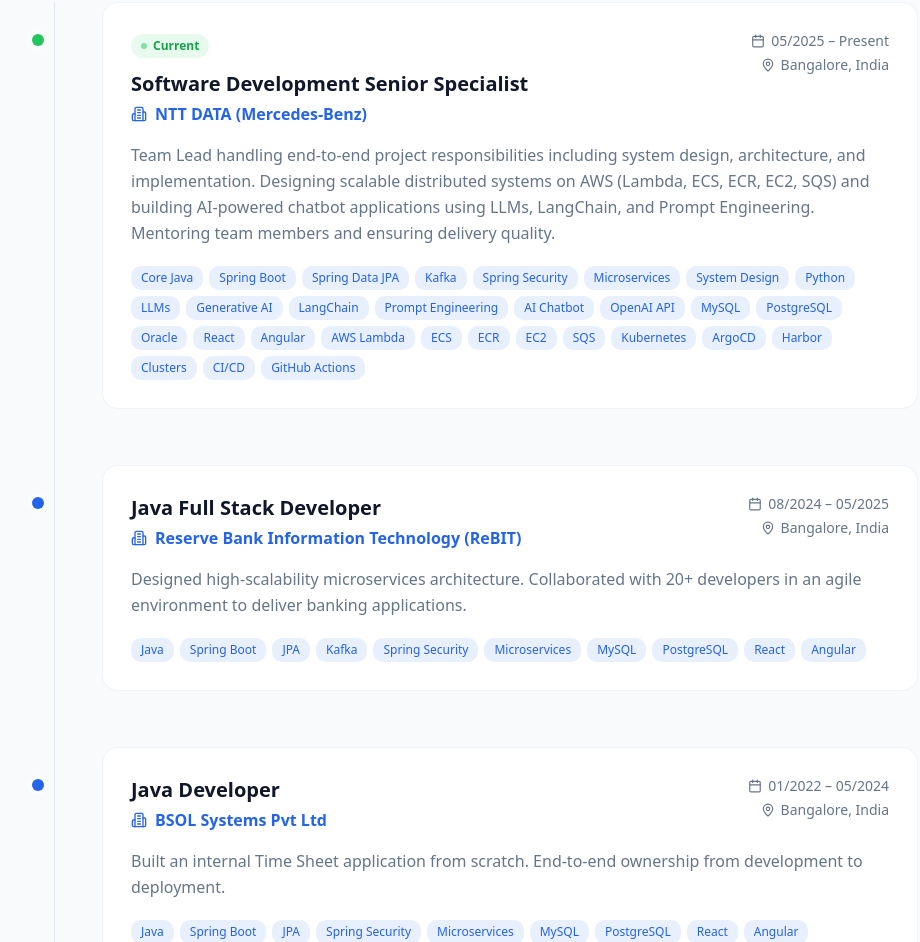
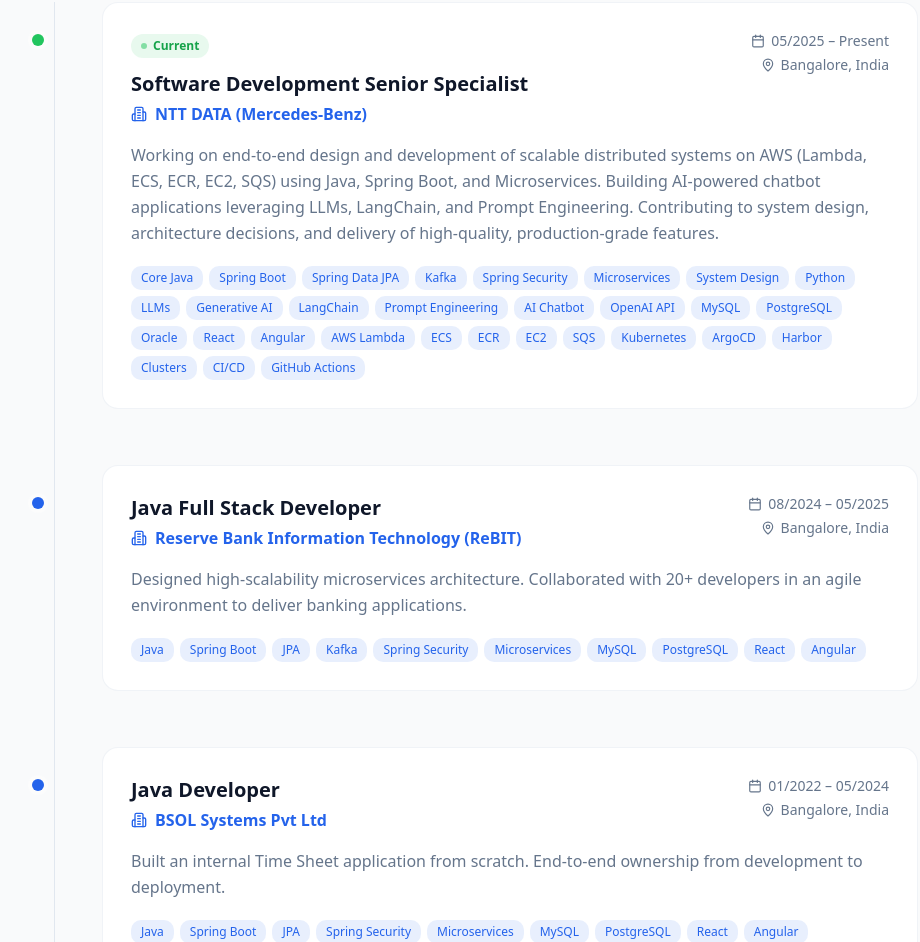
Before and after one commit to lokesh99512/lokeshk-portfolio, a React (Vite) app: page / in a window 1280 px wide. Shown: the part 2486-3428 px from the top of the page, without its empty margins (170-1090 px from the left). Built offline with nearby package versions, Linux system fonts and the light colour scheme.

Commit message:
Changes
Co-authored-by: lokesh99512 <94669011+lokesh99512@users.noreply.github.com>

```diff
--- a/src/components/Experience.tsx
+++ b/src/components/Experience.tsx
@@ -7,7 +7,7 @@ const Experience = () => {
       position: "Software Development Senior Specialist",
       duration: "05/2025 – Present",
       location: "Bangalore, India",
-      description: "Team Lead handling end-to-end project responsibilities including system design, architecture, and implementation. Designing scalable distributed systems on AWS (Lambda, ECS, ECR, EC2, SQS) and building AI-powered chatbot applications using LLMs, LangChain, and Prompt Engineering. Mentoring team members and ensuring delivery quality.",
+      description: "Working on end-to-end design and development of scalable distributed systems on AWS (Lambda, ECS, ECR, EC2, SQS) using Java, Spring Boot, and Microservices. Building AI-powered chatbot applications leveraging LLMs, LangChain, and Prompt Engineering. Contributing to system design, architecture decisions, and delivery of high-quality, production-grade features.",
       technologies: ["Core Java", "Spring Boot", "Spring Data JPA", "Kafka", "Spring Security", "Microservices", "System Design", "Python", "LLMs", "Generative AI", "LangChain", "Prompt Engineering", "AI Chatbot", "OpenAI API", "MySQL", "PostgreSQL", "Oracle", "React", "Angular", "AWS Lambda", "ECS", "ECR", "EC2", "SQS", "Kubernetes", "ArgoCD", "Harbor", "Clusters", "CI/CD", "GitHub Actions"],
       current: true,
     },
```
